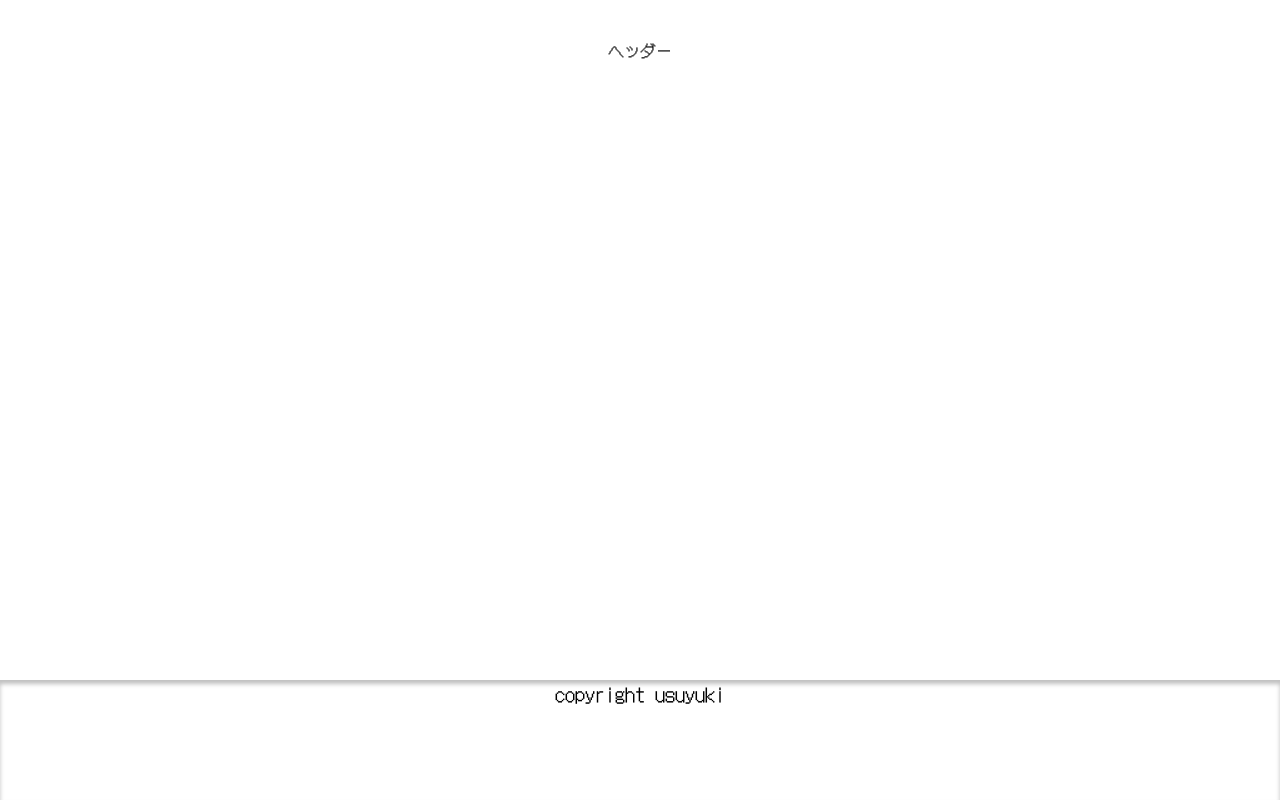
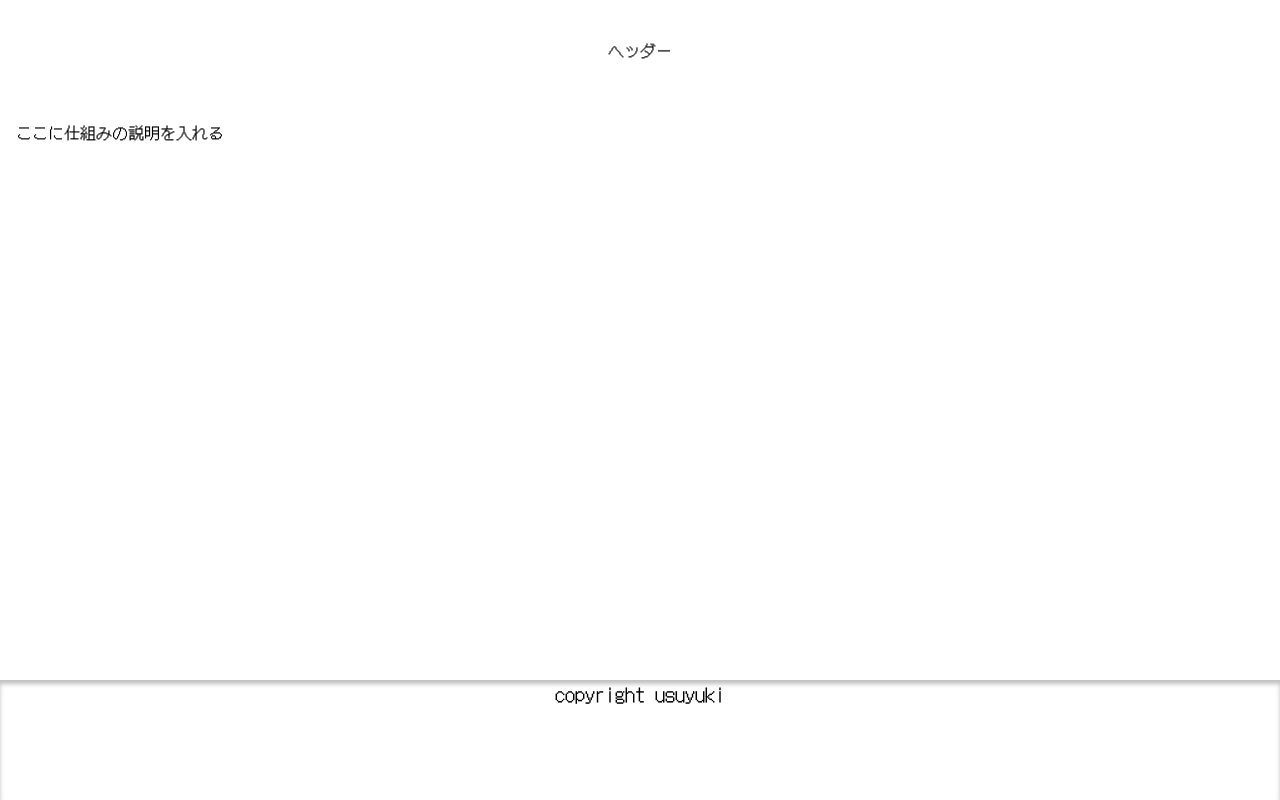
Before and after one commit to usuyuki/rawp, a Next.js app in the folder frontend/: page /description in a window 1280 px wide. Built offline with nearby package versions, Linux system fonts and the light colour scheme.

Commit message:
fix yarn buildができるように諸々を修正

```diff
--- a/frontend/src/components/uiGroup/ProgressCard.tsx
+++ b/frontend/src/components/uiGroup/ProgressCard.tsx
@@ -1,6 +1,5 @@
-import DescribeH2 from '@/components/uiParts/Heading/DescribeH2';
-import 'material-symbols';
 import type { NextPage } from 'next';
+
 const ProgressCard: NextPage = () => {
     return (
         <div className="flex justify-center">
--- a/frontend/src/components/uiGroup/RawpConcept.tsx
+++ b/frontend/src/components/uiGroup/RawpConcept.tsx
@@ -1,5 +1,7 @@
 import DescribeH2 from '@/components/uiParts/Heading/DescribeH2';
+
 import type { NextPage } from 'next';
+
 const RawpConcept: NextPage = () => {
     return (
         <div className="flex justify-center">
--- a/frontend/src/components/uiParts/Heading/DescribeH2.tsx
+++ b/frontend/src/components/uiParts/Heading/DescribeH2.tsx
@@ -7,8 +7,8 @@ type Props = {
 
 const DescribeH2: NextPage<Props> = ({ heading, sub }) => {
     return (
-        <div className="flex justify-center items-center flex-col mt-16">
-            <h2 className="text-3xl md:text-4xl border-b-2 border-kn-purple pb-2 drop-shadow">
+        <div className="mt-16 flex flex-col items-center justify-center">
+            <h2 className="border-b-2 border-primary pb-2 text-3xl drop-shadow md:text-4xl">
                 {heading}
             </h2>
             {sub === null ? '' : <p className="mt-2 text-sm ">{sub}</p>}
--- a/frontend/src/layouts/Layout.tsx
+++ b/frontend/src/layouts/Layout.tsx
@@ -1,8 +1,11 @@
+import Head from 'next/head';
+
 import Footer from '@/layouts/Footer';
 import Header from '@/layouts/Header';
+
 import type { NextPage } from 'next';
-import Head from 'next/head';
 import type { ReactNode } from 'react';
+
 type Props = {
     children: ReactNode;
     title?: string;
--- a/frontend/src/pages/_app.tsx
+++ b/frontend/src/pages/_app.tsx
@@ -1,6 +1,6 @@
-import '../styles/globals.css'
-import type { AppProps } from 'next/app'
+import '../styles/globals.css';
+import type { AppProps } from 'next/app';
 
 export default function App({ Component, pageProps }: AppProps) {
-  return <Component {...pageProps} />
+  return <Component {...pageProps} />;
 }
--- a/frontend/src/pages/api/hello.ts
+++ /dev/null
@@ -1,13 +0,0 @@
-// Next.js API route support: https://nextjs.org/docs/api-routes/introduction
-import type { NextApiRequest, NextApiResponse } from 'next'
-
-type Data = {
-  name: string
-}
-
-export default function handler(
-  req: NextApiRequest,
-  res: NextApiResponse<Data>
-) {
-  res.status(200).json({ name: 'John Doe' })
-}
--- a/frontend/src/pages/description.tsx
+++ b/frontend/src/pages/description.tsx
@@ -1,9 +1,11 @@
 import Layout from '@/layouts/Layout';
+
 import type { NextPage } from 'next';
+
 const DescriptionPage: NextPage = () => {
     return (
-        <Layout title="アルゴリズムの説明">
-
+        <Layout title="仕組み">
+            <p>ここに仕組みの説明を入れる</p>
         </Layout>
     );
 };
--- a/frontend/src/pages/index.tsx
+++ b/frontend/src/pages/index.tsx
@@ -1,8 +1,10 @@
+import Link from 'next/link';
+
 import RawpConcept from '@/components/uiGroup/RawpConcept';
+import DescribeH3 from '@/components/uiParts/Heading/DescribeH3';
 import Layout from '@/layouts/Layout';
+
 import type { NextPage } from 'next';
-import Link from 'next/link';
-import DescribeH3 from '@/components/uiParts/Heading/DescribeH3';
 const IndexPage: NextPage = () => {
     return (
         <Layout>
```
Also changed, not shown: frontend/.eslintrc.json.
